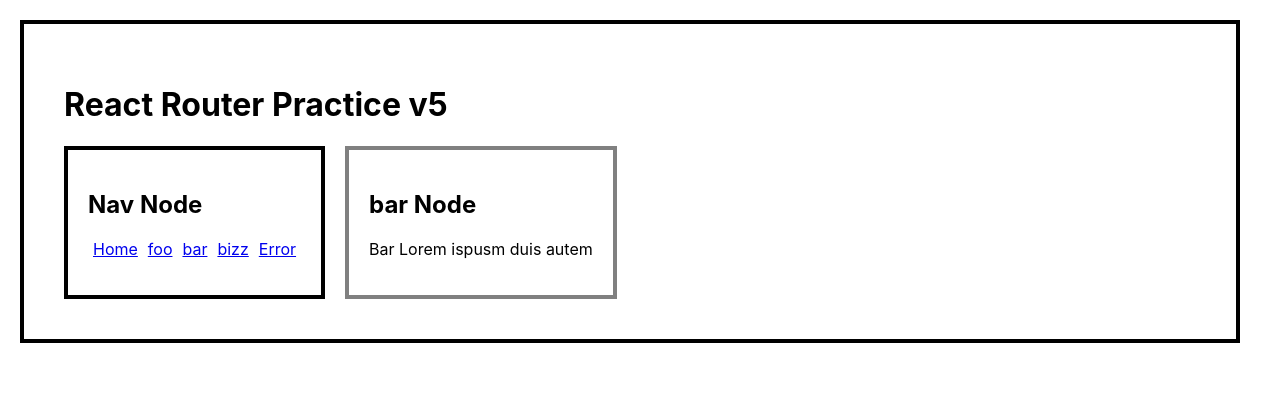
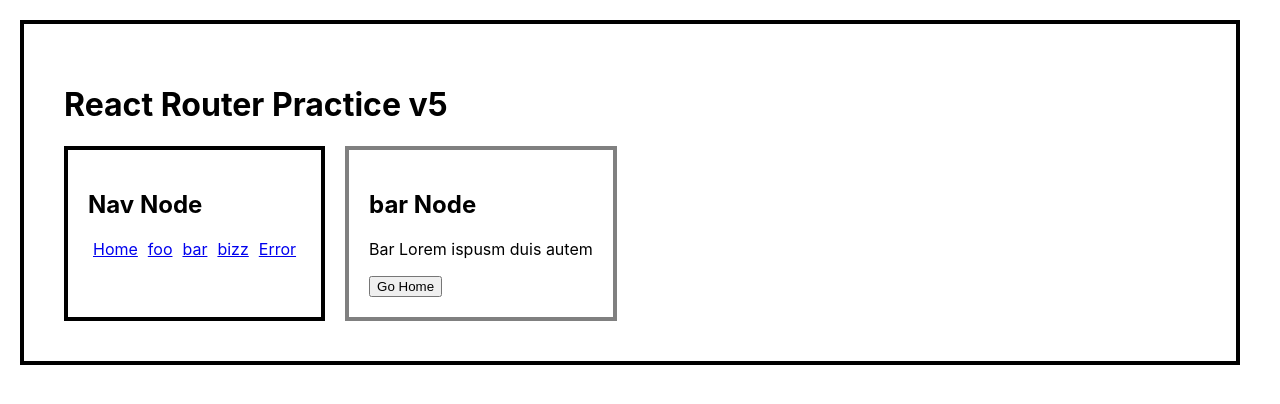
Before and after one commit to artificialarea/react-playground-revisited, a React (Create React App) app: page /child/bar in a window 1280 px wide. Shown: the top 404 px of the page. Built offline with nearby package versions, Linux system fonts and the light colour scheme.

Commit message:
updated Child to add programmable navigation with history route prop.

```diff
--- a/src/router/Child.js
+++ b/src/router/Child.js
@@ -15,6 +15,12 @@ export default function Child(props) {
     <div className={`child child__${theChild.id}`}>
       <h2>{theChild.id} Node</h2>
       <p>{theChild.content}</p>
+      {/* Note: programmable navigation with 'history' route prop */}
+      <button
+        onClick={() => props.history.push('/')}
+      >
+        Go Home
+      </button>
     </div>
   )
 }
```
